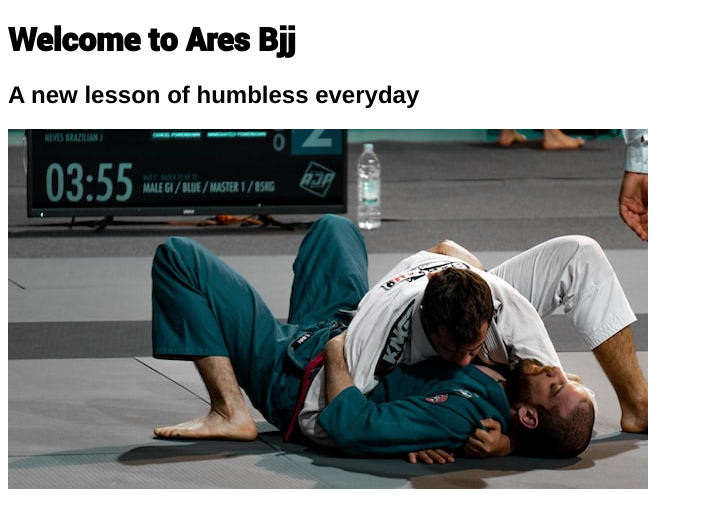
After one commit to fvsteinbach/Ares, a Flask app: template templates/index.html in a window 1280 px wide. The commit adds this page. Shown: the top 528 px of the page, without its empty margins (0-703 px from the left). Run offline with Flask 2, Linux system fonts and the light colour scheme; the template is opened without the code that fills it, so the values that code supplies are empty.

Commit message:
Style updates

```diff
--- /dev/null
+++ b/app.py
@@ -0,0 +1,10 @@
+from flask import Flask, request, render_template, redirect
+
+app = Flask(__name__)
+
+@app.route("/")
+def index():
+    return render_template("index.html")
+
+if __name__==("__main__"):
+    app.run(debug=True)
--- a/static/styles.css
+++ b/static/styles.css
@@ -1,20 +1,27 @@
-.vertical-menu {
-    width: 200px; /* Set a width if you like */
+@font-face {
+  font-family: "deToks";
+  src: url(/fonts/deToks.otf);
+}
+
+@font-face {
+  font-family: "Longhaul";
+  src: url(/fonts/Longhaul.ttf);
+}
+
+@font-face {
+  font-family: "Roboto-Black";
+  src: url(/fonts/Roboto-Black.ttf);
+}
+
+body {
+
+    background-color: #0000; /* Black background color */
+    font-family: Helvetica;
+
   }
 
-  .vertical-menu a {
-    background-color: #eee; /* Grey background color */
-    color: black; /* Black text color */
-    display: block; /* Make the links appear below each other */
-    padding: 12px; /* Add some padding */
-    text-decoration: none; /* Remove underline from links */
-  }
+h1 {
 
-  .vertical-menu a:hover {
-    background-color: #8e8dbe; /* Dark grey background on mouse-over */
-  }
+  font-family: Roboto-Black;
 
-  .vertical-menu a.active {
-    background-color: #4b0082; /* Add a green color to the "active/current" link */
-    color: white;
-  }
+}
--- /dev/null
+++ b/templates/index.html
@@ -0,0 +1,13 @@
+{% extends "layout.html" %}
+
+{% block body %}
+
+    <h1 >
+      Welcome to Ares Bjj
+    </h1>
+    <h2>
+      A new lesson of humbless everyday
+    </h2>
+    <img src="/static/bjj_academy.jpg">
+
+{% endblock %}
--- /dev/null
+++ b/templates/layout.html
@@ -0,0 +1,16 @@
+<!DOCTYPE html>
+
+<html lang="en">
+  <head>
+    <meta name="viewport" content="initial-scale=1, width=devide-width" />
+    <link href="/static/styles.css" rel="stylesheet">
+    <meta charset="UTF-8">
+    <link rel="shortcut icon" href="static/favicon.ico" type="image/x-icon">
+    <title>Ares Bjj</title>
+  </head>
+  <body>
+
+    {% block body %}{% endblock %}
+
+</body>
+</html>
```
Also changed, not shown: static/bjj_academy.jpg (added), static/fonts/Longhaul.ttf (added), static/fonts/Roboto-Black.ttf (added), static/fonts/deToks.otf (added), 1 other file.
